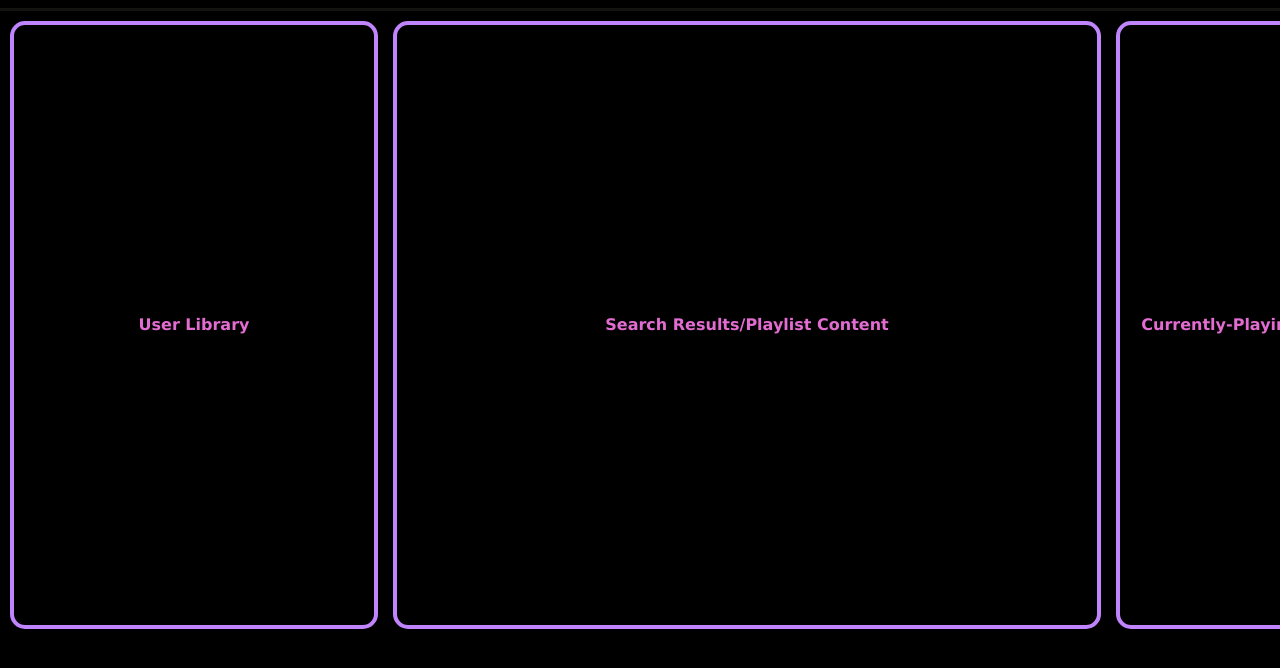
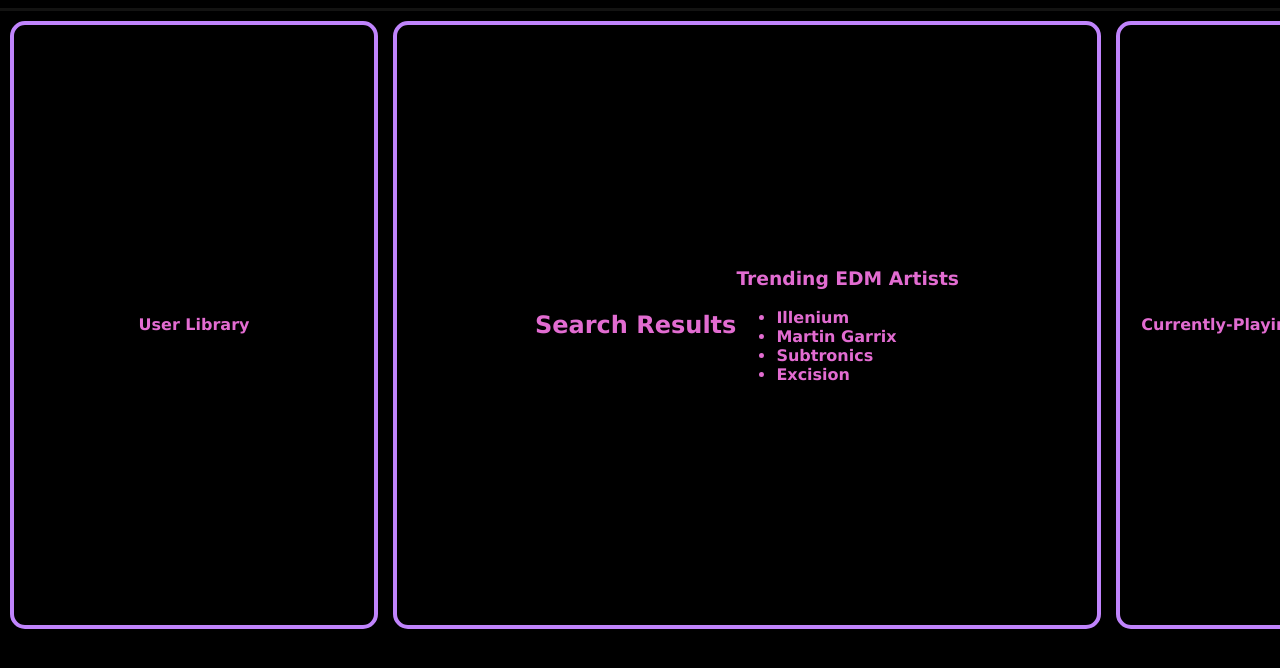
Before and after one commit to layladsaachs/UpandUp, a plain HTML site: page frontend/index.html in a window 1280 px wide. Shown: the part 82-750 px from the top of the page. Drawn offline with Linux system fonts and the light colour scheme.

Commit message:
added fake search results

```diff
--- a/frontend/index.html
+++ b/frontend/index.html
@@ -29,7 +29,22 @@
     <!--Grid container for draggable boxes-->
     <div class="grid">
         <div class="cell side" draggable="true">User Library</div>
-        <div class="cell middle" draggable="true">Search Results/Playlist Content</div>
+        <div class="cell middle" id="results" draggable="true">
+    <h2>Search Results</h2>
+
+    <!-- Trending EDM Artists -->
+    <div class="trending">
+        <h3>Trending EDM Artists</h3>
+        <ul>
+            <li>Illenium</li>
+            <li>Martin Garrix</li>
+            <li>Subtronics</li>
+            <li>Excision</li>
+        </ul>
+    </div>
+
+    <!-- Placeholder for search results -->
+</div>
         <div class="cell side" draggable="true">Currently-Playing Song Infographic</div>
     </div>
 
```
